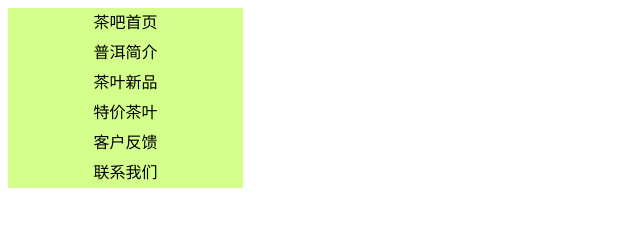
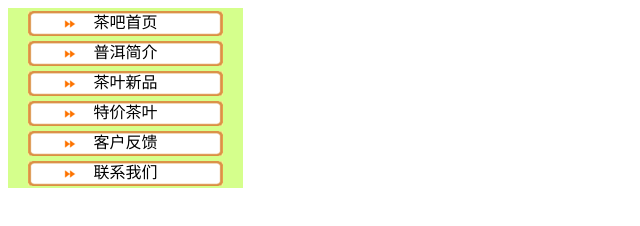
Before and after one commit to daxiongo/task, a plain HTML site: page 9.html in a window 1280 px wide. Shown: the whole page, without its empty margins (0-640 px from the left). Drawn offline with Linux system fonts and the light colour scheme.

Commit message:
添加作业

```diff
--- a/9.html
+++ b/9.html
@@ -10,32 +10,32 @@
 			line-height: 30px;
 		}
 		.a1{
-			background: url('imgs/ai.gif') no-repeat;
+			background: url('ai.gif') no-repeat;
 			background-position: center;
 			text-align: center;
 		}
 		.a2{
-			background: url('imgs/ai.gif') no-repeat;
+			background: url('ai.gif') no-repeat;
 			background-position: center;
 			text-align: center;
 		}
 		.a3{
-			background: url('imgs/ai.gif') no-repeat;
+			background: url('ai.gif') no-repeat;
 			background-position: center;
 			text-align: center;
 		}
 		.a4{
-			background: url('imgs/ai.gif') no-repeat;
+			background: url('ai.gif') no-repeat;
 			background-position: center;
 			text-align: center;
 		}
 		.a5{
-			background: url('imgs/ai.gif') no-repeat;
+			background: url('ai.gif') no-repeat;
 			background-position: center;
 			text-align: center;
 		}
 		.a6{
-			background: url('imgs/ai.gif') no-repeat;
+			background: url('ai.gif') no-repeat;
 			background-position: center;
 			text-align: center;
 		}
```
Also changed, not shown: 8.html (+1 -1 lines).
